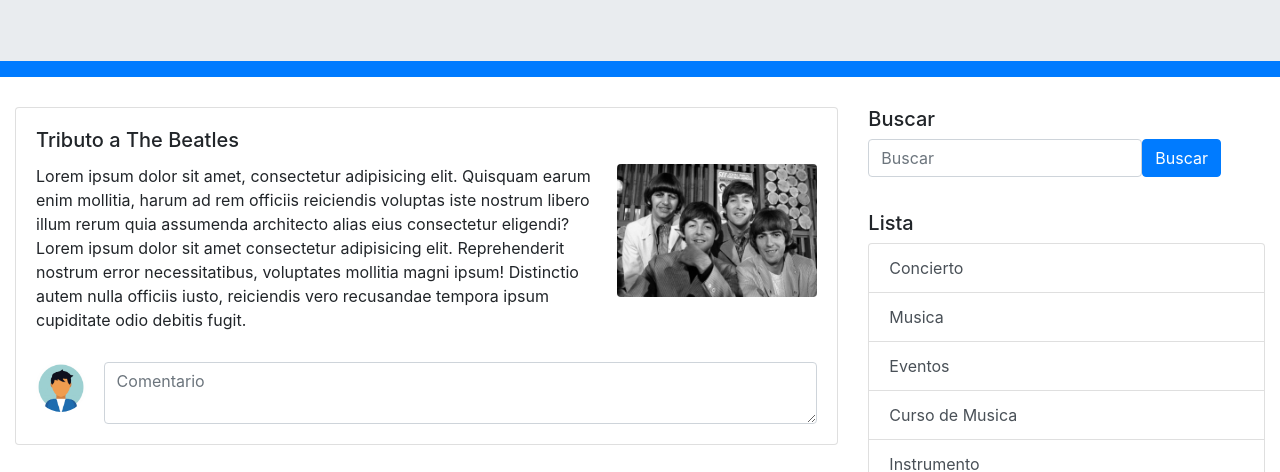
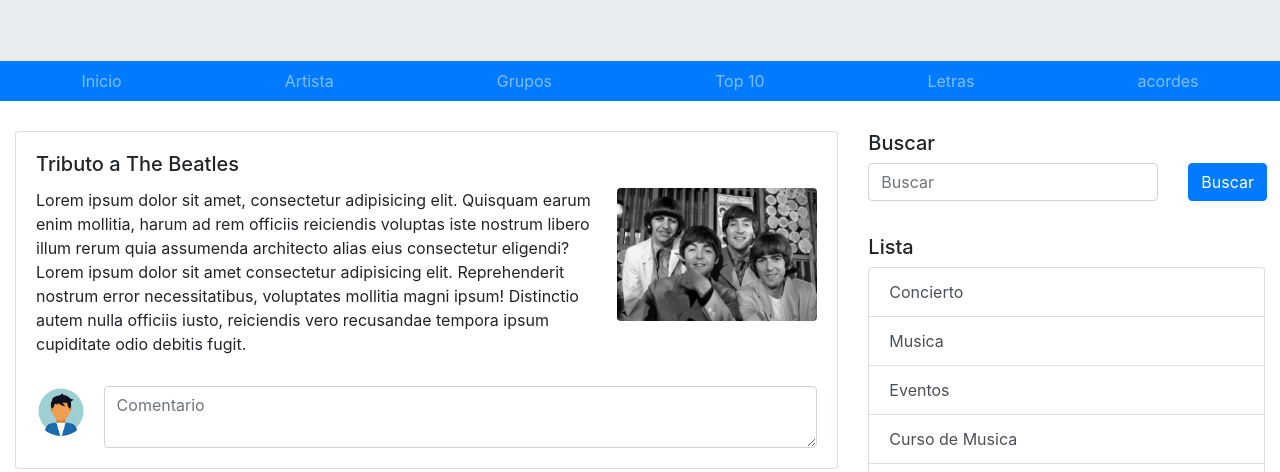
Before and after one commit to MATIASHD/BlogMusica-Bootstraps, a plain HTML site: page index.html in a window 1280 px wide. Shown: the part 267-739 px from the top of the page. Drawn offline with Linux system fonts and the light colour scheme.

Commit message:
Menu de navegacion extendido

```diff
--- a/index.html
+++ b/index.html
@@ -39,17 +39,19 @@
             </div>
         </div>
     </div>
+    <!--Menu de Navegacion-->
+    <nav class=" navbar-expand-lg navbar-dark bg-primary">
+        <ul class="navbar-nav mr-auto nav-pills nav-fill">
+            <li class="nav-item"><a href="#" class="nav-link">Inicio</a></li>
+            <li class="nav-item"><a href="#" class="nav-link">Artista</a></li>
+            <li class="nav-item"><a href="#" class="nav-link">Grupos</a></li>
+            <li class="nav-item"><a href="#" class="nav-link">Top 10</a></li>
+            <li class="nav-item"><a href="#" class="nav-link">Letras</a></li>
+            <li class="nav-item"><a href="#" class="nav-link">acordes</a></li>
+        </ul>
+    </nav>
 
     <!--Contenido-->
-    <div class="row">
-       <div class="col col-sm-12">
-           <nav class="navbar navbar-dark bg-primary">
-
-           </nav>
-       </div>
-    </div>
-
-
     <div class="container-fluid distancia">
         <div class="row">
             <div class="col col-sm-12 col-md-8 col-lg-8 col-xl-8">
@@ -98,6 +100,7 @@
                         </div>
                     </div>
                 </div>
+
                 <!--OTRO ITEM-->
                 <div class="row distancia">
                     <div class="col col-12 col-md-12 col-lg-12 col-xl-12">
@@ -150,13 +153,19 @@
                     <div class="col col-sm-12 col-md-12 col-lg-12 col-xl-12">
                         <div class="row">
                             <div class="col col-md-12 col-lg-12 col-xl-12">
-                                <h5>Buscar</h5>
-                                <form class="form-inline" action="#">
-                                    <div class="form-group  mb-1">
+                                <div class="row">
+                                    <div class="col col-md-12">
+                                        <h5>Buscar</h5>
+                                    </div>
+                                </div>
+                                <div class="row">
+                                    <div class="col col-md-9">
                                         <input type="search" id="buscarTemas" class="form-control" placeholder="Buscar">
                                     </div>
-                                    <button type="submit" class="btn btn-primary mb-1">Buscar</button>
-                                </form>
+                                    <div class="col col-md-3">
+                                        <button type="submit" class="btn btn-primary mb-1">Buscar</button>
+                                    </div>
+                                </div>
                             </div>
                         </div>
                     </div>
```
